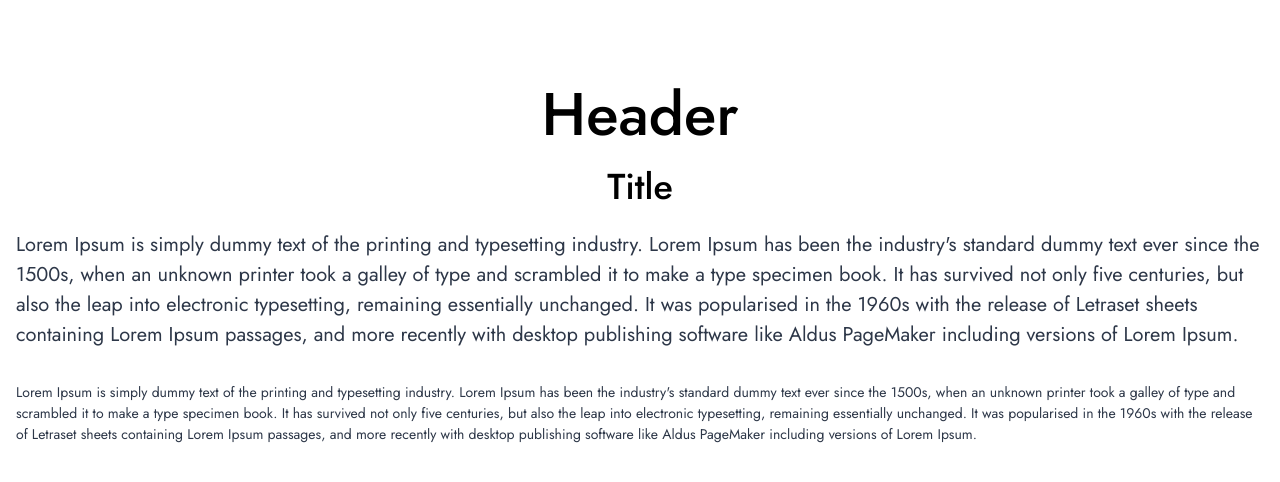
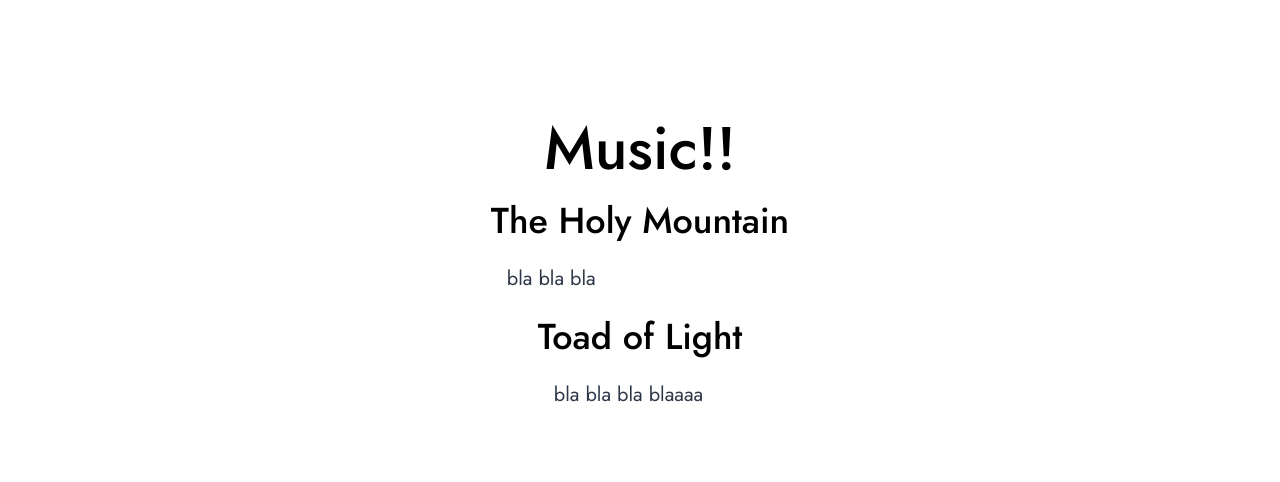
Before and after one commit to aleksati/theholymountain, a Next.js app: page / in a window 1280 px wide. Shown: the part 935-1417 px from the top of the page. Built offline with nearby package versions, Linux system fonts and the light colour scheme.

Commit message:
music page routes done - static rendering

```diff
--- a/config/index.js
+++ b/config/index.js
@@ -1,3 +1,3 @@
-// const dev = process.env.NODE_ENV !== "production";
+const dev = process.env.NODE_ENV !== "production";
 
-// export const server = dev ? "http://localhost:3000" : "https://yourwebsite.com";
+export const server = dev ? "http://localhost:3000" : "https://yourwebsite.com";
--- /dev/null
+++ b/pages/api/music/[key].js
@@ -0,0 +1,9 @@
+import musicData from "../../../text/musicData";
+
+export default function handler({ query: { key } }, res) {
+  const filtered = musicData.filter(article => article.key === key);
+  if (filtered.length > 0) return res.status(200).json(filtered[0]);
+  return res
+    .status(404)
+    .json({ message: `Article with the key of ${key} is not found` });
+}
--- /dev/null
+++ b/pages/api/music/index.js
@@ -0,0 +1,5 @@
+import musicData from "../../../text/musicData";
+
+export default function handler(req, res) {
+  res.status(200).json(musicData);
+}
--- a/pages/index.js
+++ b/pages/index.js
@@ -1,13 +1,25 @@
 import Cover from "../sections/Cover";
 import Music from "../sections/Music";
 import Contact from "../sections/Contact";
+import { server } from "../config";
 
-export default function Home() {
+export default function Home({ musicData }) {
   return (
     <>
       <Cover />
-      <Music />
+      <Music musicData={musicData} />
       <Contact />
     </>
   );
 }
+
+export const getStaticProps = async () => {
+  const res = await fetch(`${server}/api/music`);
+  const musicData = await res.json();
+
+  return {
+    props: {
+      musicData,
+    },
+  };
+};
--- /dev/null
+++ b/pages/music/[key]/index.js
@@ -0,0 +1,47 @@
+import { server } from "../../../config";
+import Link from "next/link";
+
+const music = ({ musicData }) => {
+  return (
+    <div className="flex flex-col items-center justify-center w-full h-screen dark:bg-primary-dark bg-primary-light">
+      <h1 className="text-size-header text-primary-light dark:text-primary-dark">
+        {musicData.title}
+      </h1>
+      <h1 className="text-size-title text-primary-light dark:text-primary-dark">
+        {musicData.text}
+      </h1>
+      <br />
+      <Link href="/" className="text-size-small">
+        Go back!
+      </Link>
+    </div>
+  );
+};
+
+// fetch individual banddata we need based on the url
+export const getStaticProps = async context => {
+  const res = await fetch(`${server}/api/music/${context.params.key}`);
+  const musicData = await res.json();
+
+  return {
+    props: {
+      musicData,
+    },
+  };
+};
+
+// in this context, must return an object with format:
+// {paths : {params: {id: "1", id: "2", id: "3" "etc"}}}
+export const getStaticPaths = async () => {
+  const res = await fetch(`${server}/api/music`);
+  const musicData = await res.json();
+  const keys = musicData.map(article => article.key);
+  const paths = keys.map(key => ({ params: { key: key.toString() } }));
+
+  return {
+    paths,
+    fallback: false,
+  };
+};
+
+export default music;
--- a/sections/Music.js
+++ b/sections/Music.js
@@ -1,34 +1,21 @@
-const Music = () => {
+import Link from "next/link";
+
+const Music = ({ musicData }) => {
   return (
     <div className="flex flex-col items-center justify-center w-full h-screen dark:bg-primary-dark bg-primary-light">
       <h1 className="text-size-header text-primary-light dark:text-primary-dark">
-        Header
+        Music!!
       </h1>
-      <h1 className="text-size-title text-primary-light dark:text-primary-dark">
-        Title
-      </h1>
-      <p className="p-4 text-size-regular text-secondary-light dark:text-secondary-dark">
-        Lorem Ipsum is simply dummy text of the printing and typesetting
-        industry. Lorem Ipsum has been the industry's standard dummy text ever
-        since the 1500s, when an unknown printer took a galley of type and
-        scrambled it to make a type specimen book. It has survived not only five
-        centuries, but also the leap into electronic typesetting, remaining
-        essentially unchanged. It was popularised in the 1960s with the release
-        of Letraset sheets containing Lorem Ipsum passages, and more recently
-        with desktop publishing software like Aldus PageMaker including versions
-        of Lorem Ipsum.
-      </p>
-      <p className="p-4 text-size-small text-secondary-light dark:text-secondary-dark">
-        Lorem Ipsum is simply dummy text of the printing and typesetting
-        industry. Lorem Ipsum has been the industry's standard dummy text ever
-        since the 1500s, when an unknown printer took a galley of type and
-        scrambled it to make a type specimen book. It has survived not only five
-        centuries, but also the leap into electronic typesetting, remaining
-        essentially unchanged. It was popularised in the 1960s with the release
-        of Letraset sheets containing Lorem Ipsum passages, and more recently
-        with desktop publishing software like Aldus PageMaker including versions
-        of Lorem Ipsum.
-      </p>
+      {musicData.map(title => (
+        <div key={title.key}>
+          <h1 className="text-size-title text-primary-light dark:text-primary-dark">
+            {title.title}
+          </h1>
+          <p className="p-4 text-size-regular text-secondary-light dark:text-secondary-dark">
+            <Link href={`/music/${title.key}`}>{title.text}</Link>
+          </p>
+        </div>
+      ))}
     </div>
   );
 };
--- /dev/null
+++ b/text/musicData.js
@@ -0,0 +1,20 @@
+const musicData = [
+  {
+    key: "theholymountain",
+    title: "The Holy Mountain",
+    type: "EP",
+    year: "2015",
+    text: "bla bla bla",
+    pictures: [],
+  },
+  {
+    key: "toadoflight",
+    title: "Toad of Light",
+    type: "Album",
+    year: "2018",
+    text: "bla bla bla blaaaa",
+    pictures: [],
+  },
+];
+
+export default musicData;
```
Also changed, not shown: text/about.txt (added).
